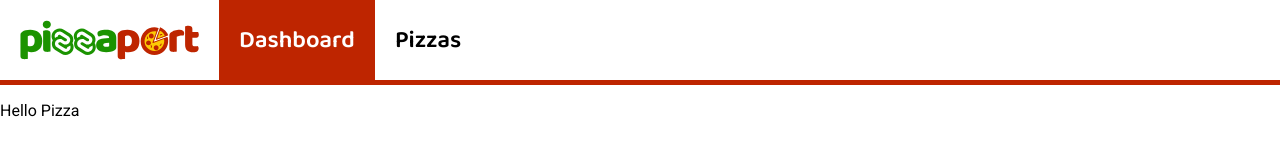
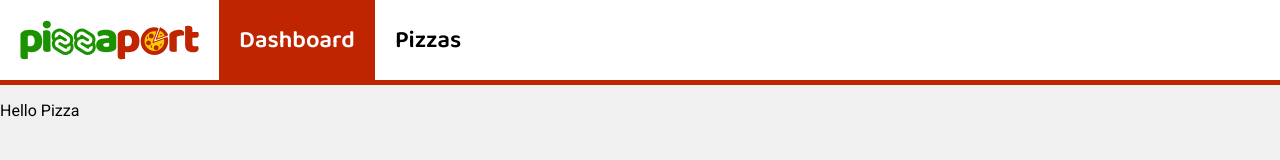
Before and after one commit to webplatformz/pizzaport, a Svelte app: page / in a window 1280 px wide. Built offline with nearby package versions, Linux system fonts and the light colour scheme.

Commit message:
Extract global styles in static css file

```diff
--- a/src/app.html
+++ b/src/app.html
@@ -3,34 +3,12 @@
 	<head>
 		<meta charset="utf-8" />
 		<link rel="icon" href="/favicon.png" />
+		<link rel="stylesheet" href="/global.css">
 		<link rel="preconnect" href="https://fonts.googleapis.com">
 		<link rel="preconnect" href="https://fonts.gstatic.com" crossorigin>
 		<link href="https://fonts.googleapis.com/css2?family=Baloo+2:wght@600&family=Roboto:wght@400;700&display=swap" rel="stylesheet">
 		<meta name="viewport" content="width=device-width, initial-scale=1" />
 		%svelte.head%
-		<style>
-			:root {
-				--color-primary: #be2500;
-                --color-green: #1b9300;
-				--color-yellow: #fcca05;
-                --color-gray: #d9d9d9;
-                --color-black: #000000;
-				--color-white: #ffffff;
-				--border-width: 5px;
-				--font-family-heading: 'Baloo 2', sans-serif;
-				--font-weight-heading: 600;
-				--font-family-text: Roboto, sans-serif;
-			}
-			*, *:before, *:after {
-				box-sizing: border-box;
-			}
-			html, body {
-				margin: 0;
-				padding: 0;
-				font-family: var(--font-family-text);
-				font-size: 16px;
-			}
-		</style>
 	</head>
 	<body>
 		<div id="svelte">%svelte.body%</div>
--- a/src/lib/Header.svelte
+++ b/src/lib/Header.svelte
@@ -23,6 +23,7 @@
         height: 85px;
         display: flex;
         border-bottom: var(--border-width) solid var(--color-primary);
+        background-color: var(--color-white);
     }
 
     img {
--- a/src/lib/NavLink.svelte
+++ b/src/lib/NavLink.svelte
@@ -4,7 +4,7 @@
     $: active = $page.path === path || (path !== '/' && $page.path.startsWith(path));
 </script>
 
-<a href="{path}" class:active><slot/></a>
+<a href={path} class:active><slot/></a>
 
 <style>
     a {
--- /dev/null
+++ b/static/global.css
@@ -0,0 +1,25 @@
+:root {
+    --color-primary: #be2500;
+    --color-green: #1b9300;
+    --color-yellow: #fcca05;
+    --color-gray: #d9d9d9;
+    --color-black: #000000;
+    --color-white: #ffffff;
+    --color-page-background: #f0f0f0;
+    --border-width: 5px;
+    --font-family-heading: 'Baloo 2', sans-serif;
+    --font-weight-heading: 600;
+    --font-family-text: Roboto, sans-serif;
+}
+
+*, *:before, *:after {
+    box-sizing: border-box;
+}
+
+html, body {
+    margin: 0;
+    padding: 0;
+    font-family: var(--font-family-text);
+    font-size: 16px;
+    background-color: var(--color-page-background);
+}
```
